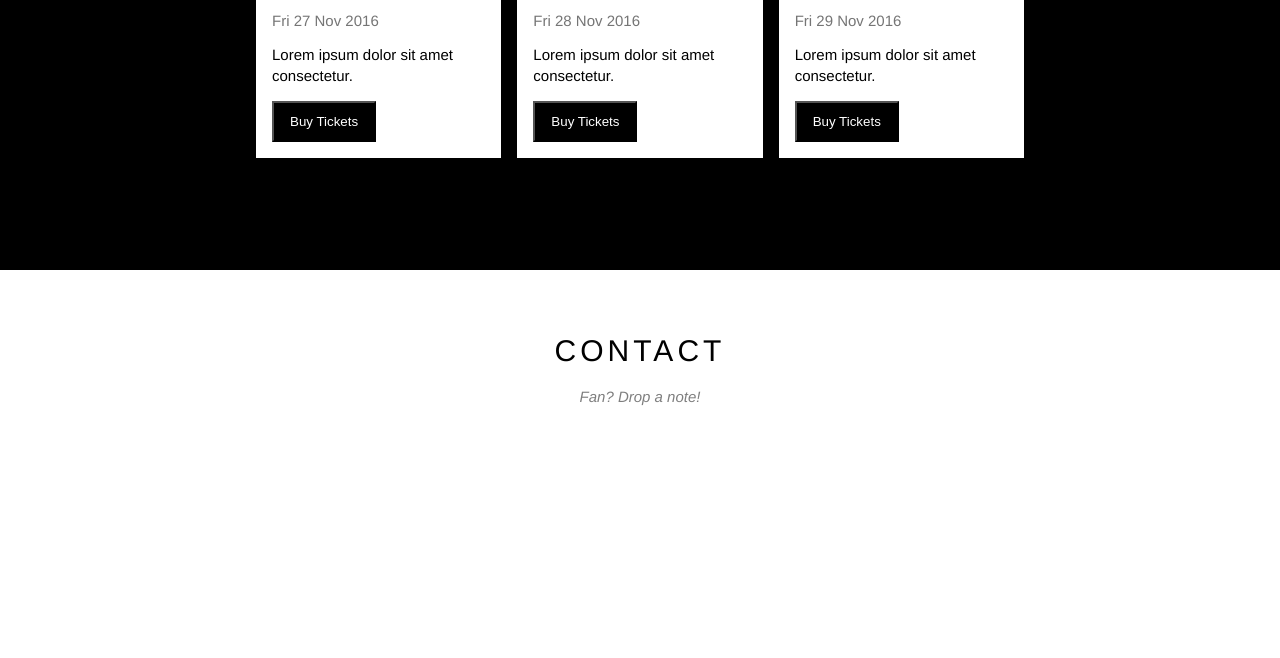
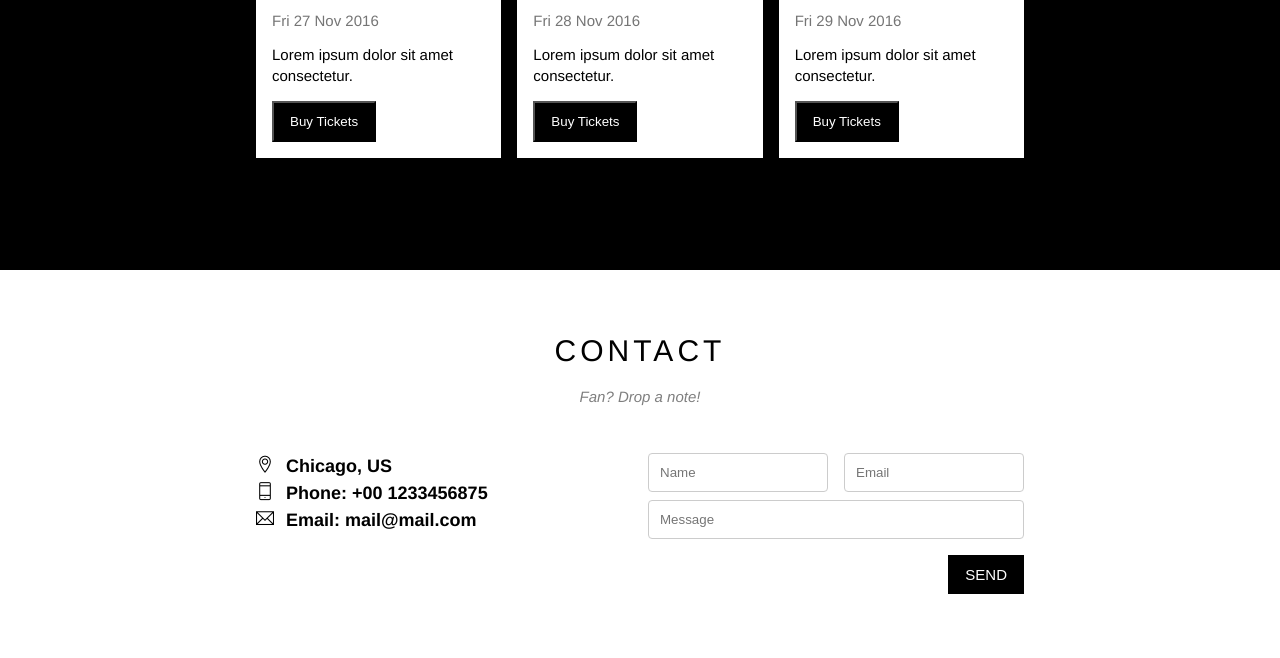
Before and after one commit to Hakuchoiii2/band_F8, a plain HTML site: page index.html in a window 1280 px wide. Shown: the part 1802-2460 px from the top of the page. Before the commit the page ends 2291 px from the top, so only its background shows below. Drawn offline with Linux system fonts and the light colour scheme.

Commit message:
them phan contact

```diff
--- a/assets/css/style.css
+++ b/assets/css/style.css
@@ -13,8 +13,49 @@ html {
 /* 1. từ ngoài vào trong
 2. từ trên xuống dưới
 3. Tổng quan đến chi tiết */
+/* Common */
+.row {
+    margin-left: -8px;
+    margin-right: -8px;
+}
 
+.row::after {
+    content: "";
+    display: block;
+    clear: both;
+}
 
+.mt-8 {
+    margin-top: 8px !important;
+}
+
+.mt-16 {
+    margin-top: 16px !important;
+}
+
+.col::after {
+    content: "";
+    display: block;
+    clear: both;
+}
+
+.col {
+    padding-left: 8px;
+    padding-right: 8px;
+    float: left;
+}
+
+.col-full {
+    width: 100%;
+}
+
+.col-half {
+    width: 50%;
+}
+
+.col-third {
+    width: 33.33333%;
+}
 
 .clear {
     clear: both;
@@ -24,10 +65,11 @@ html {
     color: #fff !important;
 }
 
-#main {
-
+.text-center {
+    text-align: center !important;
 }
 
+/* #main */
 #header {
     height: 46px;
     background-color: rgb(0, 0, 0);
@@ -186,7 +228,6 @@ html {
 
 #content .member-list{
     margin-top: 48px;
-    text-align: center;
 }
 
 #content .member-name {
@@ -202,8 +243,7 @@ html {
 }
 
 #content .member-item{
-    float: left;
-    width: 33.3333333%;
+    text-align: center;
 
 }
 /* Tour section */
@@ -244,12 +284,11 @@ html {
 }
 /* places */
 .place-list {
-    margin: 32px -8px 48px;
+    margin-top: 32px;
+    margin-bottom: 48px;
 }
 .place-item {
     width: 33.3333333%;
-    float: left;
-    padding: 0px 8px;
 }
 .place-img {
     display: block;
@@ -293,10 +332,48 @@ html {
     color:#000;
 }
 
+/* Contact form */
+.contact-content {
+    margin-top: 48px;
+}
+
+.contact-info {
+    font-size: 18px;
+    line-height: 1.5;
+    font-weight: bold;
+}
+
+.contact-info i[class*="ti-"]{
+    width: 30px;
+    display: inline-block;
+}
+
+.contact-form {
+    font-size: 15px;
+
+}
+
+.contact-form .form-control {
+    padding: 11px;
+    border: 1px solid #ccc;
+    width: 100%;
+    border-radius: 4px;
+}
+
+.contact-form .form-submit {
+    font-size: 15px;
+    background-color: #000;
+    color:#fff;
+    border: 1px solid #000;
+    padding: 10px 16px;
+    float: right;
+}
+
 #footer {
 
 }
 
+/* Modal */
 .modal {
     align-items: center;
     justify-content: center;
@@ -355,6 +432,7 @@ html {
     padding: 10px;
     font-size: 15px;
     margin-bottom: 20px;
+    border-radius: 4px;
 }
 
 .modal .modal-close:hover {
@@ -420,3 +498,21 @@ html {
         transform: translateY(-140px)
     }
 }
+
+.transition-click {
+    outline: 1px solid transparent;   /* cần có để transition được */            /* đẩy ra xa để “ẩn” */
+    transition:
+        outline-color .25s ease,
+        outline-width .25s ease,
+        outline-offset .25s ease;
+}
+
+.transition-click:focus,
+.transition-click:focus-visible{
+  outline-color: #1b93e2;            /* xanh dương */
+  outline-width: 1px;                 /* dày hơn một chút */
+}
+
+ /* @media (prefers-reduced-motion: reduce){
+  .transition-click{ transition: none; }
+}  */
--- a/index.html
+++ b/index.html
@@ -52,15 +52,15 @@
                     We have Lorem ipsum dolor sit amet consectetur adipisicing elit. Minima, modi? Sint illum cupiditate exercitationem iste, sapiente omnis deleniti ipsa? Excepturi nam animi provident repellendus, accusamus consequuntur libero laborum ipsa facilis. Lorem ipsum dolor sit amet consectetur adipisicing elit. Rerum, voluptas sequi voluptates minima cum, nemo suscipit obcaecati ea exercitationem nihil sed delectus esse qui dicta sunt ratione dolorum et quos. Lorem ipsum dolor sit amet consectetur adipisicing elit. Veniam laboriosam atque perferendis! Quam fugit totam possimus beatae doloremque veritatis, vel molestias sunt est incidunt qui, dolorem eveniet molestiae! Esse, fuga?
                 </p>
                 <div class="member-list">
-                    <div class="member-item">
+                    <div class="col col-third text-center">
                         <p class="member-name">Name</p>
                         <img src="./assets/img/team/young-persian-cat-looking-camera-black-white-portrait-vertical-201767275.webp" alt="" class="member-img">
                     </div>
-                    <div class="member-item">
+                    <div class="col col-third text-center">
                         <p class="member-name">Name</p>
                         <img src="./assets/img/team/young-persian-cat-looking-camera-black-white-portrait-vertical-201767275.webp" alt="" class="member-img">
                     </div>
-                    <div class="member-item">
+                    <div class="col col-third text-center">
                         <p class="member-name">Name</p>
                         <img src="./assets/img/team/young-persian-cat-looking-camera-black-white-portrait-vertical-201767275.webp" alt="" class="member-img">
                     </div>
@@ -82,17 +82,17 @@
                      </ul>
 
                      <!-- Place tour -->
-                      <div class="place-list">
-                        <div class="place-item">
+                      <div class="row place-list">
+                        <div class="col col-third">
                             <img src="./assets/img/ticket/Paris-Phap-1.webp" alt="New York" class="place-img">
                             <div class="place-body">
                                 <h3 class="place-heading">New York</h3>
                                 <p class="place-time"> Fri 27 Nov 2016</p>
                                 <p class="place-description">Lorem ipsum dolor sit amet consectetur.</p>
                                 <button class="place-buy-btn js-buy-ticket">Buy Tickets</button>
-                            </div>
+                             </div>
                         </div>
-                        <div class="place-item">
+                        <div class="col col-third">
                             <img src="./assets/img/ticket/Paris-Phap-1.webp" alt="New York" class="place-img">
                             <div class="place-body">
                                 <h3 class="place-heading">Paris</h3>
@@ -101,7 +101,7 @@
                                 <button class="place-buy-btn js-buy-ticket">Buy Tickets</button>
                             </div>
                         </div>
-                        <div class="place-item">
+                        <div class="col col-third">
                             <img src="./assets/img/ticket/Paris-Phap-1.webp" alt="New York" class="place-img">
                             <div class="place-body">
                                 <h3 class="place-heading">San Francisco</h3>
@@ -119,6 +119,33 @@
             <div class="content-section">
                 <h2 class="section-header">CONTACT</h2>
                 <p class="section-subheading">Fan? Drop a note!</p>
+
+                <div class="row contact-content">
+                    <div class="col col-half contact-info">
+                        <p><i class="ti-location-pin"></i>Chicago, US</p>
+                        <p><i class="ti-mobile"></i>Phone: +00 1233456875</p>
+                        <p><i class="ti-email"></i>Email: mail@mail.com</p>
+                    </div>
+                    <div class="col col-half contact-form">
+                        <form action="">
+                            <div class="row">
+                                <div class="col col-half">
+                                    <input type="text" name="" placeholder="Name" required id="" class="form-control transition-click">
+                                </div>
+
+                                <div class="col col-half">
+                                    <input type="email" name="" placeholder="Email" required id="" class="form-control transition-click">
+                                </div>
+                            </div>
+                            <div class="row mt-8">
+                                <div class="col col-full">
+                                    <input type="text" name="" placeholder="Message" required id="" class="form-control transition-click">
+                                </div>
+                            </div>
+                            <input class="form-submit mt-16" type="submit" value="SEND">
+                        </form>
+                    </div>
+                </div>
             </div>
         </div>
 
@@ -141,12 +168,12 @@
                    <i class="ti-shopping-cart"></i>
                     Tickets, $15 per person
                 </label>
-                <input id="tickets-quantity" type="text" class="modal-input" placeholder="How many?">
+                <input id="tickets-quantity" type="text" class="modal-input transition-click" placeholder="How many?">
                 <label for="tickets-email" class="modal-label">
                    <i class="ti-user"></i>
                     Send to
                 </label>
-                <input id="tickets-email" type="email" class="modal-input" placeholder="Enter email...">
+                <input id="tickets-email" type="email" class="modal-input transition-click" placeholder="Enter email...">
 
                 <button id="buy-tickets">
                     Pay
```
